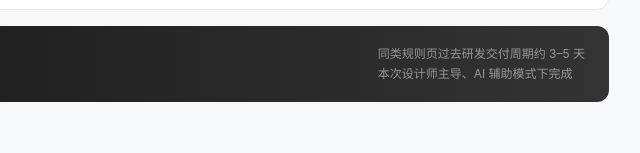
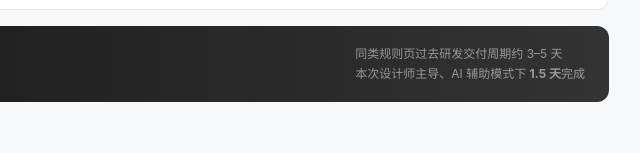
Before and after one commit to waiwaipipi11-wai/lvrule-practice, a plain HTML site: page index.html in a window 1280 px wide. Shown: the part 1840-1993 px from the top of the page, 461-1101 px from the left. Drawn offline with Linux system fonts and the light colour scheme.

Commit message:
Update: add 1.5天 to efficiency banner

```diff
--- a/index.html
+++ b/index.html
@@ -644,7 +644,7 @@
     </div>
     <div class="efficiency-banner">
       <div class="left">对比传统流程提效 <strong>40%</strong></div>
-      <div class="right">同类规则页过去研发交付周期约 3–5 天<br>本次设计师主导、AI 辅助模式下完成</div>
+      <div class="right">同类规则页过去研发交付周期约 3–5 天<br>本次设计师主导、AI 辅助模式下 <strong>1.5 天</strong>完成</div>
     </div>
   </div>
 
```
